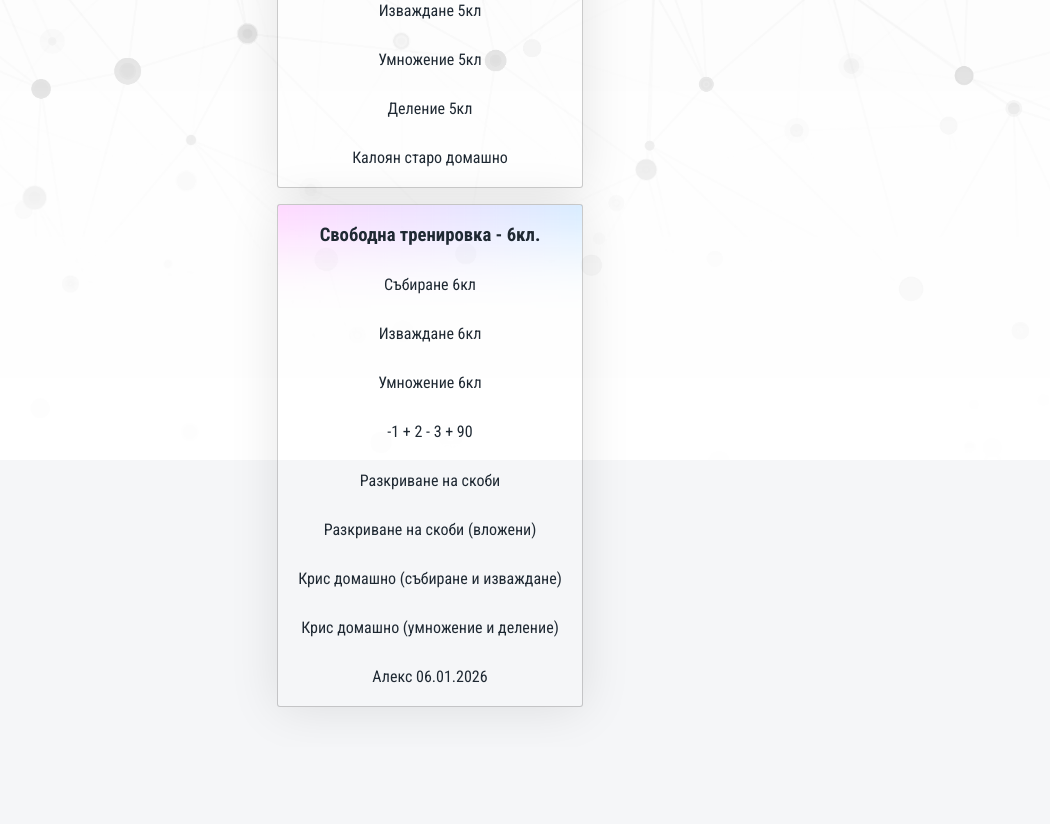
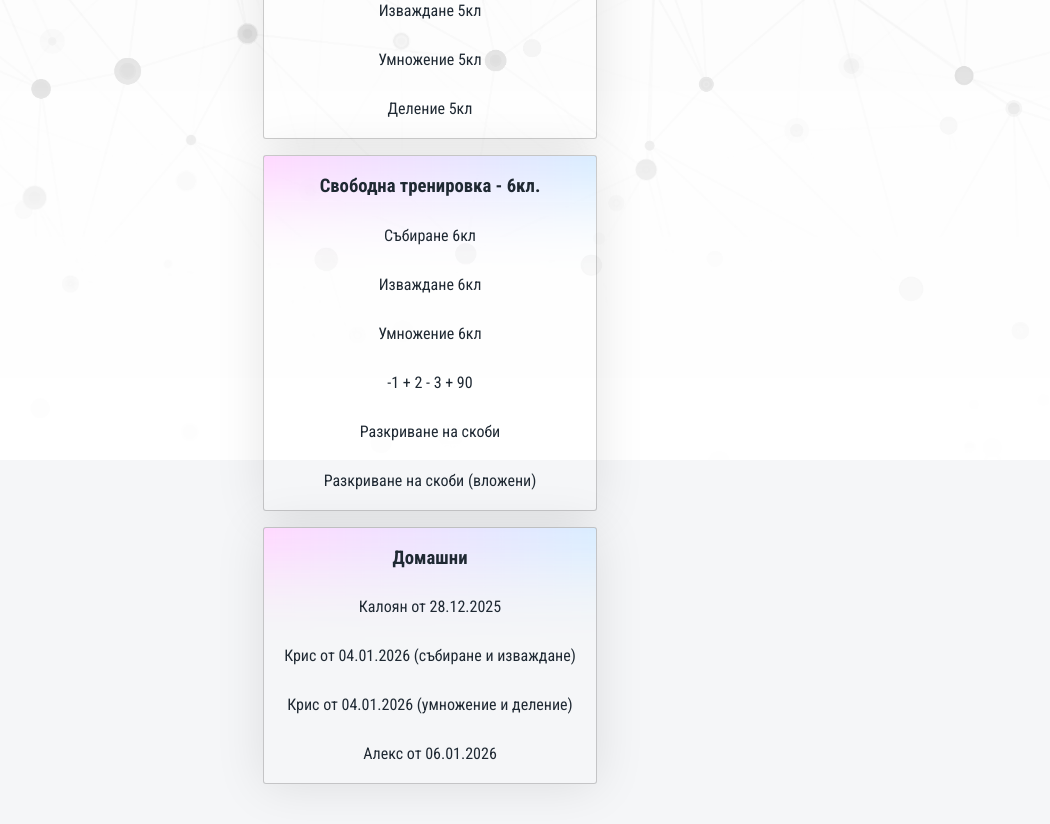
Before and after one commit to logixoul/math-game-2, a React (Vite) app: page / in a window 1280 px wide. Shown: the part 340-1164 px from the top of the page, without its empty margins (210-1260 px from the left). Before the commit the page ends 1087 px from the top, so only its background shows below. Built offline with nearby package versions, Linux system fonts and the light colour scheme; no server answers; a web font is replaced by a local one.

Commit message:
reorganized game types

```diff
--- a/src/GameTypes.ts
+++ b/src/GameTypes.ts
@@ -428,6 +428,7 @@ export class MultiplicationGameTypeTmpAlex extends GameType{
 export type GameTypeList = {
     fifthGrade : GameType[]
     sixthGrade : GameType[]
+    homework : GameType[]
 }
 
 export function getAvailableGameTypes(): GameTypeList {
@@ -437,7 +438,6 @@ export function getAvailableGameTypes(): GameTypeList {
             new SubtractionFifthGradeGameType("Изваждане 5кл", 100),
             new MultiplicationGameType("Умножение 5кл", new Range(0, 10)),
             new DivisionGameType("Деление 5кл", new Range(0, 10)),
-            new KaloyanHomework_28_12_2025_GameType("Калоян старо домашно")
         ],
         sixthGrade: [
             new AdditionSixthGradeGameType("Събиране 6кл", new Range(-40, 40)),
@@ -446,9 +446,12 @@ export function getAvailableGameTypes(): GameTypeList {
             new BracketExpansionNesting0GameType("-1 + 2 - 3 + 90"),
             new BracketExpansionNesting1GameType("Разкриване на скоби"),
             new BracketExpansionNesting2GameType("Разкриване на скоби (вложени)"),
-            new KrisHomework_4_1_2026_GameType_1("Крис домашно (събиране и изваждане)"),
-            new KrisHomework_4_1_2026_GameType_2("Крис домашно (умножение и деление)"),
-            new MultiplicationGameTypeTmpAlex("Алекс 06.01.2026")
+        ],
+        homework: [
+            new KaloyanHomework_28_12_2025_GameType("Калоян от 28.12.2025"),
+            new KrisHomework_4_1_2026_GameType_1("Крис от 04.01.2026 (събиране и изваждане)"),
+            new KrisHomework_4_1_2026_GameType_2("Крис от 04.01.2026 (умножение и деление)"),
+            new MultiplicationGameTypeTmpAlex("Алекс от 06.01.2026")
         ]
     };
 }
--- a/src/React/DashboardPage.tsx
+++ b/src/React/DashboardPage.tsx
@@ -28,6 +28,7 @@ export function DashboardPage() {
 			<p className={styles.subtitle}>Готов ли си?</p>
 			{createSection("Свободна тренировка - 5кл.", gameTypes.fifthGrade)}
 			{createSection("Свободна тренировка - 6кл.", gameTypes.sixthGrade)}
+			{createSection("Домашни", gameTypes.homework)}
 		</div>
 	);
 }
```
